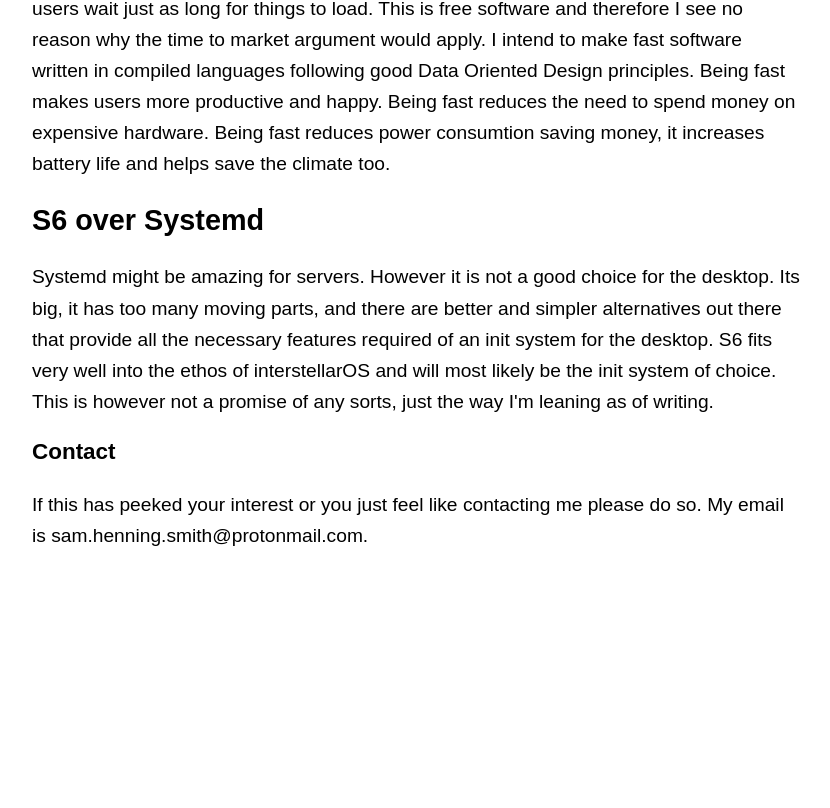
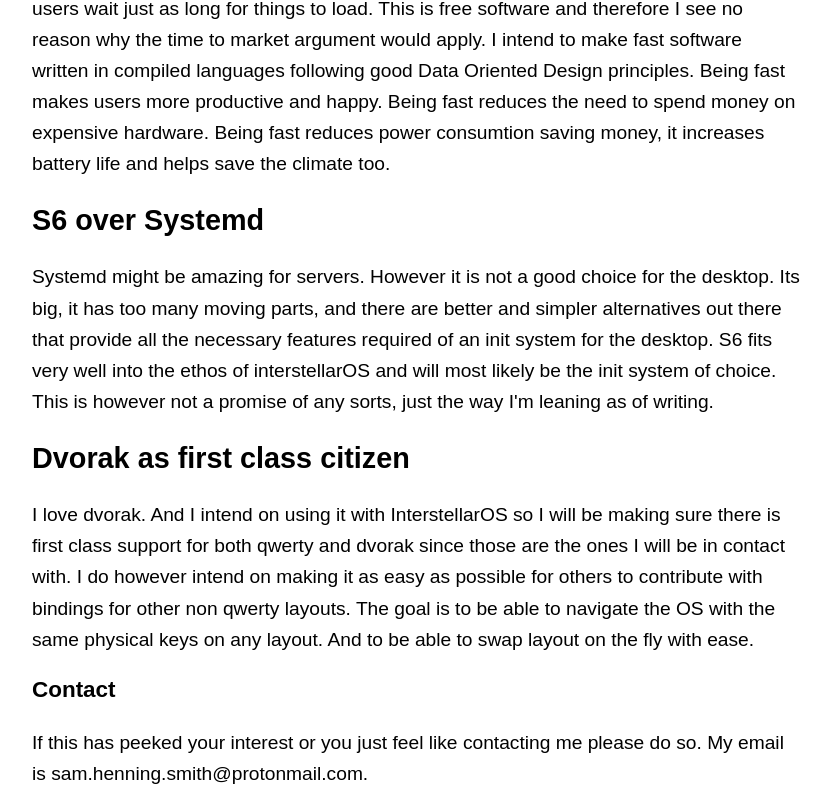
Before and after one commit to SamHSmith/SamHSmith.github.io, a plain HTML site: page index.html in a window 1280 px wide. Shown: the part 783-1591 px from the top of the page, without its empty margins (224-1054 px from the left). Before the commit the page ends 1353 px from the top, so only its background shows below. Drawn offline with Linux system fonts and the light colour scheme.

Commit message:
dvorak
Signed-off-by: Sam Smith <sam.henning.smith@protonmail.com>

```diff
--- a/index.html
+++ b/index.html
@@ -37,7 +37,8 @@
     <p>The modern mentality in software for a long time has been that moving to higher level languages makes you a lot more effective. And that we can afford to use high level languages because computers are so fast these days. I personally don't think that using higher level languages make you that much more productive for it to be worth it but that's not really the point I'm trying to make. Every year the hardware industry makes faster and more power effiecient, the same year the software industry is able to make their software run just as slow as it did last year. Drawing the same amount of power and making it's users wait just as long for things to load. This is free software and therefore I see no reason why the time to market argument would apply. I intend to make fast software written in compiled languages following good Data Oriented Design principles. Being fast makes users more productive and happy. Being fast reduces the need to spend money on expensive hardware. Being fast reduces power consumtion saving money, it increases battery life and helps save the climate too.
     <h2>S6 over Systemd</h2>
     <p>Systemd might be amazing for servers. However it is not a good choice for the desktop. Its big, it has too many moving parts, and there are better and simpler alternatives out there that provide all the necessary features required of an init system for the desktop. S6 fits very well into the ethos of interstellarOS and will most likely be the init system of choice. This is however not a promise of any sorts, just the way I'm leaning as of writing.
-
+    <h2>Dvorak as first class citizen</h2>
+    <p>I love dvorak. And I intend on using it with InterstellarOS so I will be making sure there is first class support for both qwerty and dvorak since those are the ones I will be in contact with. I do however intend on making it as easy as possible for others to contribute with bindings for other non qwerty layouts. The goal is to be able to navigate the OS with the same physical keys on any layout. And to be able to swap layout on the fly with ease.
     <h3>Contact</h3>
     <p> If this has peeked your interest or you just feel like contacting me please do so. My email is sam.henning.smith@protonmail.com.
 </article>
```
